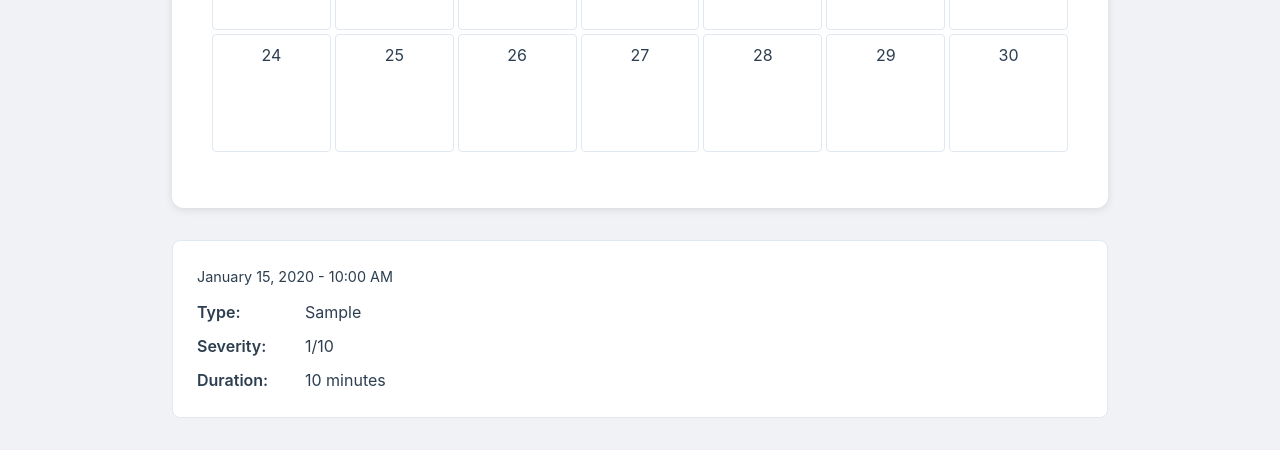
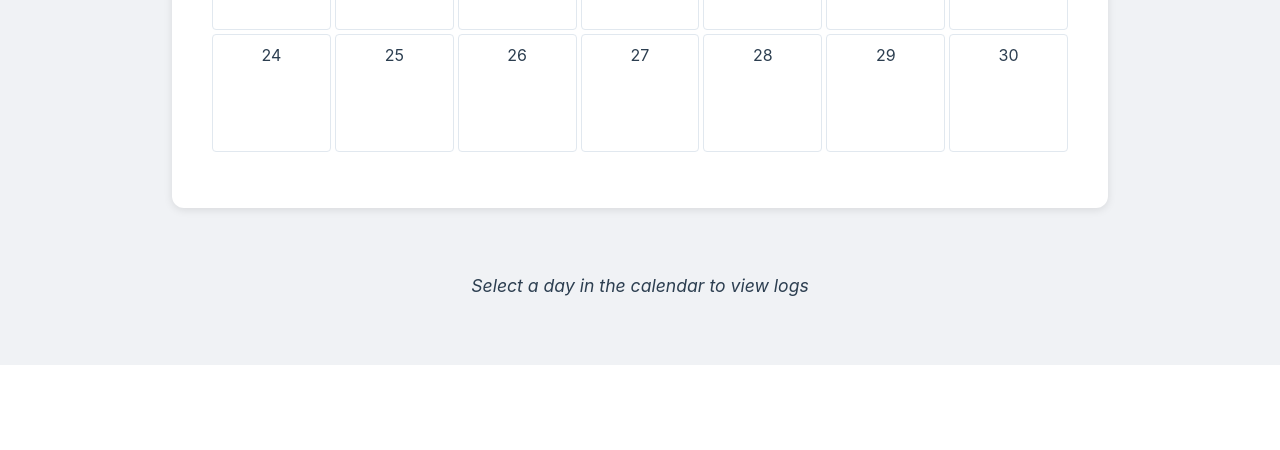
Before and after one commit to ZackGoldblum/EpiTracker, a Flask app: page /seizure-log in a window 1280 px wide. Shown: the part 783-1233 px from the top of the page. After the commit the page ends 1148 px from the top, so only its background shows below. Run offline with Flask 3, Linux system fonts and the light colour scheme; a user stored in the database is signed in; tables that the repository leaves empty hold one stand-in row (values such as "Sample post").

Commit message:
Improve log styling and consistency

```diff
--- a/static/css/style.css
+++ b/static/css/style.css
@@ -214,6 +214,7 @@ button[type="submit"]:hover {
     font-weight: 500;
     cursor: pointer;
     transition: all 0.2s ease;
+    text-decoration: none;
 }
 
 .btn-secondary:hover {
@@ -760,3 +761,76 @@ h2 {
 .modal-actions .btn-secondary {
     margin-left: 1rem; /* Adds space between the buttons */
 }
+
+.selected-day-logs h3 {
+    margin-bottom: 1rem;
+    color: var(--text-color);
+    border-bottom: 1px solid var(--border-color);
+    padding-bottom: 0.5rem;
+}
+
+.no-logs {
+    text-align: center;
+    padding: 2rem;
+    color: var(--text-muted);
+    font-size: 1.1rem;
+}
+
+/* Add these styles after the existing .log-list styles */
+.log-date-section {
+    margin: 1rem 0 0rem 0;
+    padding-bottom: 0.5rem;
+    border-bottom: 1px solid var(--border-color);
+}
+
+.log-date-section h3 {
+    color: var(--text-color);
+    font-size: 1.2rem;
+    margin: 0;
+}
+
+.log-item {
+    background: white;
+    border-radius: 8px;
+    padding: 1.5rem;
+    margin-bottom: 0rem;
+    border: 1px solid var(--border-color);
+    transition: transform 0.2s, box-shadow 0.2s;
+}
+
+.log-item:hover {
+    transform: translateY(-2px);
+    box-shadow: 0 4px 12px rgba(0, 0, 0, 0.15);
+}
+
+.log-item-details {
+    display: grid;
+    gap: 0.5rem;
+}
+
+.log-item-row {
+    display: flex;
+    align-items: center;
+    gap: 0.5rem;
+}
+
+.log-item-label {
+    font-weight: 600;
+    color: var(--text-color);
+    min-width: 100px;
+}
+
+.log-time {
+    color: var(--text-muted);
+    font-size: 0.9rem;
+    margin-bottom: 0.5rem;
+}
+
+.daily-log-section {
+    margin-bottom: 2rem;
+}
+
+.daily-log-section h4 {
+    margin-bottom: 1rem;
+    color: var(--text-color);
+}
--- a/static/js/calendar.js
+++ b/static/js/calendar.js
@@ -29,102 +29,147 @@ class Calendar {
             const data = await response.json();
 
             // Format date for display
-            const displayDate = new Date(dateStr).toLocaleDateString('en-US', {
+            const displayDate = new Date(dateStr + 'T00:00:00').toLocaleDateString('en-US', {
                 weekday: 'long',
                 year: 'numeric',
                 month: 'long',
                 day: 'numeric'
             });
 
+            // Check if we're on the dashboard or a specific log page
+            const isDashboard = document.querySelector('.dashboard-grid');
+
+            if (isDashboard) {
+                // Update modal content for dashboard
                 document.getElementById('selectedDate').textContent = displayDate;
 
-            // Render medications
-            const medHtml = data.medications.length ?
+                // Update medication logs with original styling
+                const medLogsHtml = data.medications.length ?
                     data.medications.map(med => `
                         <div class="daily-log-item">
                             <strong>${med.name}</strong> - ${med.dosage}
-                        <div>${new Date(med.time).toLocaleTimeString('en-US', {
-                            hour: 'numeric',
-                            minute: '2-digit',
-                            hour12: true
-                        })}</div>
+                            <div>${new Date(med.time).toLocaleTimeString()}</div>
                         </div>
                     `).join('') : '<p class="no-logs">No medications logged</p>';
 
-            // Render seizures
-            const seizureHtml = data.seizures.length ?
+                // Update seizure logs with original styling
+                const seizureLogsHtml = data.seizures.length ?
                     data.seizures.map(seizure => `
                         <div class="daily-log-item">
                             <div>Type: ${seizure.type}</div>
-                        <div>Time: ${new Date(seizure.date_time).toLocaleTimeString('en-US', {
-                            hour: 'numeric',
-                            minute: '2-digit',
-                            hour12: true
-                        })}</div>
                             <div>Severity: ${seizure.severity}/10</div>
                             <div>Duration: ${seizure.duration} minutes</div>
                         </div>
                     `).join('') : '<p class="no-logs">No seizures logged</p>';
 
-            // Render triggers
-            const triggerHtml = data.triggers.length ?
+                // Update trigger logs with original styling
+                const triggerLogsHtml = data.triggers.length ?
                     data.triggers.map(trigger => `
                         <div class="daily-log-item">
                             <div>Type: ${trigger.type}</div>
-                        <div>Time: ${new Date(trigger.date_time).toLocaleTimeString('en-US', {
-                            hour: 'numeric',
-                            minute: '2-digit',
-                            hour12: true
-                        })}</div>
                             <div>Notes: ${trigger.notes || 'No notes'}</div>
                         </div>
                     `).join('') : '<p class="no-logs">No triggers logged</p>';
 
-            // Check if we're on a specific log page or dashboard
-            const isDashboard = document.querySelector('.dashboard-grid');
-
-            if (isDashboard) {
-                // Update all sections for dashboard
+                // Insert the HTML for dashboard
                 document.getElementById('medicationLogs').innerHTML = `
                     <div class="daily-log-section">
                         <h4>Medications</h4>
-                        ${medHtml}
+                        ${medLogsHtml}
                     </div>`;
                 document.getElementById('seizureLogs').innerHTML = `
                     <div class="daily-log-section">
                         <h4>Seizures</h4>
-                        ${seizureHtml}
+                        ${seizureLogsHtml}
                     </div>`;
                 document.getElementById('triggerLogs').innerHTML = `
                     <div class="daily-log-section">
                         <h4>Triggers</h4>
-                        ${triggerHtml}
+                        ${triggerLogsHtml}
                     </div>`;
             } else {
-                // On individual pages, only show relevant section
+                // Individual pages: show detailed logs with date
+                const logsSection = document.getElementById('selected-day-logs');
+                if (logsSection) {
                     if (this.type === 'medication') {
-                    document.getElementById('medicationLogs').innerHTML = `
-                        <div class="daily-log-section">
-                            <h4>Medications</h4>
-                            ${medHtml}
-                        </div>`;
+                        const medHtml = data.medications.length ?
+                            `<div class="log-date-section">
+                                <h3>${displayDate}</h3>
+                             </div>
+                             ${data.medications.map(med => `
+                                <div class="log-item">
+                                    <div class="log-time">${formatDateTime(med.time)}</div>
+                                    <div class="log-item-details">
+                                        <div class="log-item-row">
+                                            <span class="log-item-label">Medication:</span>
+                                            <span>${med.name}</span>
+                                        </div>
+                                        <div class="log-item-row">
+                                            <span class="log-item-label">Dosage:</span>
+                                            <span>${med.dosage}</span>
+                                        </div>
+                                    </div>
+                                </div>
+                             `).join('')}` :
+                            `<p class="no-logs"><em>There are no logs for ${displayDate}</em></p>`;
+                        logsSection.innerHTML = medHtml;
                     } else if (this.type === 'seizure') {
-                    document.getElementById('seizureLogs').innerHTML = `
-                        <div class="daily-log-section">
-                            <h4>Seizures</h4>
-                            ${seizureHtml}
-                        </div>`;
+                        const seizureHtml = data.seizures.length ?
+                            `<div class="log-date-section">
+                                <h3>${displayDate}</h3>
+                             </div>
+                             ${data.seizures.map(seizure => `
+                                <div class="log-item">
+                                    <div class="log-time">${formatDateTime(seizure.date_time)}</div>
+                                    <div class="log-item-details">
+                                        <div class="log-item-row">
+                                            <span class="log-item-label">Type:</span>
+                                            <span>${seizure.type}</span>
+                                        </div>
+                                        <div class="log-item-row">
+                                            <span class="log-item-label">Severity:</span>
+                                            <span>${seizure.severity}/10</span>
+                                        </div>
+                                        <div class="log-item-row">
+                                            <span class="log-item-label">Duration:</span>
+                                            <span>${seizure.duration} minutes</span>
+                                        </div>
+                                    </div>
+                                </div>
+                             `).join('')}` :
+                            `<p class="no-logs"><em>There are no logs for ${displayDate}</em></p>`;
+                        logsSection.innerHTML = seizureHtml;
                     } else if (this.type === 'trigger') {
-                    document.getElementById('triggerLogs').innerHTML = `
-                        <div class="daily-log-section">
-                            <h4>Triggers</h4>
-                            ${triggerHtml}
-                        </div>`;
+                        const triggerHtml = data.triggers.length ?
+                            `<div class="log-date-section">
+                                <h3>${displayDate}</h3>
+                             </div>
+                             ${data.triggers.map(trigger => `
+                                <div class="log-item">
+                                    <div class="log-time">${formatDateTime(trigger.date_time)}</div>
+                                    <div class="log-item-details">
+                                        <div class="log-item-row">
+                                            <span class="log-item-label">Type:</span>
+                                            <span>${trigger.type}</span>
+                                        </div>
+                                        <div class="log-item-row">
+                                            <span class="log-item-label">Notes:</span>
+                                            <span>${trigger.notes || 'No notes'}</span>
+                                        </div>
+                                    </div>
+                                </div>
+                             `).join('')}` :
+                            `<p class="no-logs"><em>There are no logs for ${displayDate}</em></p>`;
+                        logsSection.innerHTML = triggerHtml;
+                    }
                 }
             }
 
-            // Show the modal
+            // Show the modal only for dashboard view
+            if (isDashboard) {
                 document.getElementById('dailyLogsModal').style.display = 'block';
+            }
+
         } catch (error) {
             console.error('Error fetching daily logs:', error);
         }
@@ -385,3 +430,12 @@ document.addEventListener('DOMContentLoaded', () => {
         document.body.insertAdjacentHTML('beforeend', modalHTML);
     }
 });
+
+function formatDateTime(dateTimeStr) {
+    const date = new Date(dateTimeStr);
+    return date.toLocaleString('en-US', {
+        dateStyle: 'medium',
+        timeStyle: 'short',
+        hour12: true
+    });
+}
--- a/templates/pages/dashboard.html
+++ b/templates/pages/dashboard.html
@@ -8,19 +8,19 @@
 
     <div class="dashboard-grid">
         <div class="card">
-            <h3>Medication Schedule</h3>
+            <h3>Medication Log</h3>
             <div class="calendar" id="medication-calendar"></div>
             <a href="{{ url_for('medication_log') }}" class="btn-secondary">View All</a>
         </div>
 
         <div class="card">
-            <h3>Recent Seizures</h3>
+            <h3>Seizure Log</h3>
             <div class="calendar" id="seizure-calendar"></div>
             <a href="{{ url_for('seizure_log') }}" class="btn-secondary">View All</a>
         </div>
 
         <div class="card">
-            <h3>Trigger Log</h3>
+            <h3>Triggers Log</h3>
             <div class="calendar" id="trigger-calendar"></div>
             <a href="{{ url_for('triggers_log') }}" class="btn-secondary">View All</a>
         </div>
--- a/templates/pages/seizure_log.html
+++ b/templates/pages/seizure_log.html
@@ -18,29 +18,8 @@
         <div class="calendar" id="seizure-calendar"></div>
     </div>
 
-    <div class="log-list">
-        {% for seizure in seizures %}
-        <div class="log-item seizure-item">
-            <div class="log-date">{{ seizure.date_time.strftime('%B %d, %Y - %I:%M %p') }}</div>
-            <div class="log-details">
-                <div class="detail-row">
-                    <span class="detail-label">Type:</span>
-                    <span class="severity-badge severity-{{ seizure.type.lower() }}">{{ seizure.type }}</span>
-                </div>
-                <div class="detail-row">
-                    <span class="detail-label">Severity:</span>
-                    <div class="severity-meter">
-                        <div class="severity-fill" style="width: '{{ seizure.severity * 10 }}%'"></div>
-                        <span class="severity-text">{{ seizure.severity }}/10</span>
-                    </div>
-                </div>
-                <div class="detail-row">
-                    <span class="detail-label">Duration:</span>
-                    <span>{{ seizure.duration }} minutes</span>
-                </div>
-            </div>
-        </div>
-        {% endfor %}
+    <div id="selected-day-logs" class="log-list">
+        <p class="no-logs">Select a day in the calendar to view logs</p>
     </div>
 </div>
 
```
Also changed, not shown: templates/pages/medication_log.html (+2 -22 lines), templates/pages/triggers_log.html (+2 -20 lines). Lines whose indentation alone changed are shown as unchanged.
